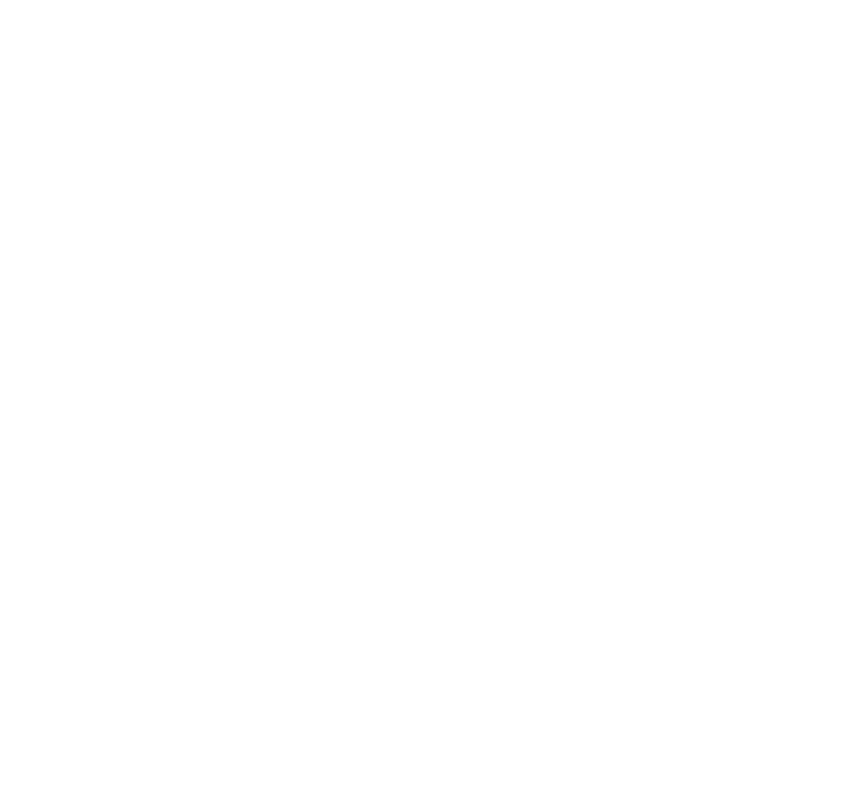
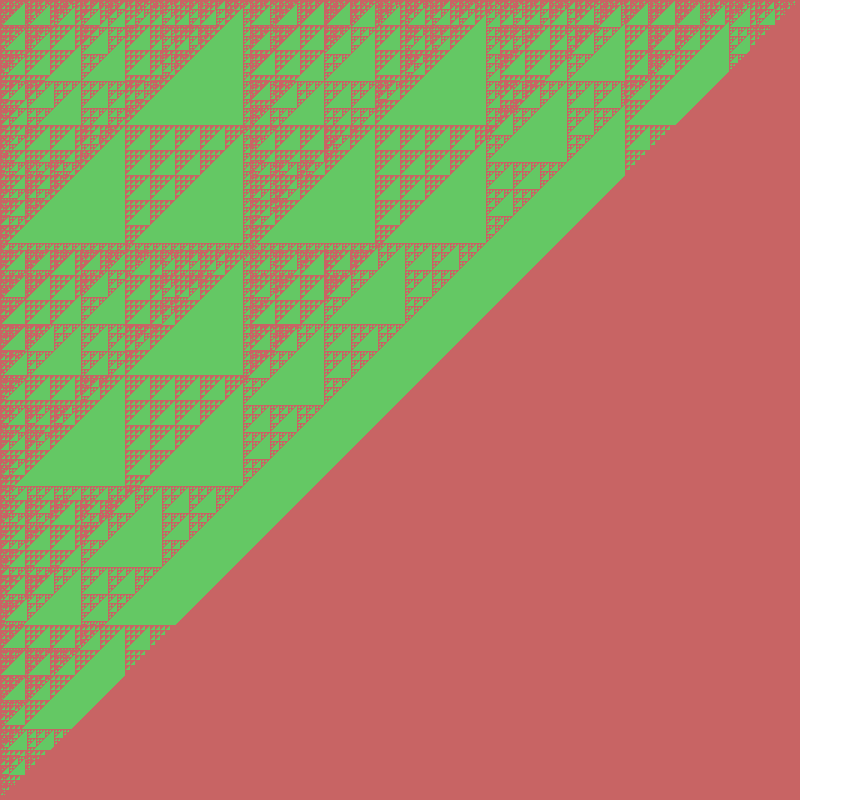
Before and after one commit to achirita/pascals-triangle, a plain HTML site: page index.html in a window 1280 px wide. Shown: the whole page, without its empty margins (0-860 px from the left). Drawn offline with Linux system fonts and the light colour scheme.

Commit message:
Working on binary visualization

```diff
--- /dev/null
+++ b/css/style.css
@@ -0,0 +1,9 @@
+html, body {
+  margin: 0;
+  padding: 0;
+}
+
+canvas {
+  display: block;
+  margin: 0 auto;
+}
--- a/index.html
+++ b/index.html
@@ -1,13 +1,35 @@
 <html>
     <head>
+        <link rel="stylesheet" type="text/css" href="css/style.css">
+
         <script src="js/pascals-triangle.js"></script>
         <script src="js/tin-can.js"></script>
+        <script src="js/binary-visualization.js"></script>
     </head>
     <body>
-        <canvas id="canvas" width="500" height="500"></canvas>
+        <canvas id="canvas"></canvas>
         <script>
-            //console.log(new PascalsTriangle().size(10).mod(1000).generate());
-            var tinCan = new TinCan("canvas").width(300).height(200);
+            var color1 = {
+                red: 200,
+                green: 100,
+                blue: 100,
+                alpha: 255
+            }
+
+            var color2 = {
+                red: 100,
+                green: 200,
+                blue: 100,
+                alpha: 255
+            }
+
+            new BinaryVisualization("canvas")
+                .width(window.innerWidth)
+                .height(window.innerHeight)
+                .backgroundColor(color2)
+                .foregroundColor(color1)
+                .mod(15)
+                .show();
         </script>
     </body>
 </html>
--- /dev/null
+++ b/js/binary-visualization.js
@@ -0,0 +1,48 @@
+function BinaryVisualization(canvasId) {
+    var width;
+    var height;
+    var backgroundColor;
+    var foregroundColor;
+    var mod;
+
+    this.show = function() {
+        var tinCan = new TinCan(canvasId).width(width).height(height).disableImageSmoothing();
+        var size = Math.min(width, height);
+        var pascal = new PascalsTriangle().size(size).mod(mod).generate();
+        for(x = 0; x < size; x++) {
+            for(y = 0; y < size; y++) {
+                if(pascal[x][y] !== 0) {
+                    tinCan.setPixel(x, y, foregroundColor);
+                } else {
+                    tinCan.setPixel(x, y, backgroundColor);
+                }
+            }
+        }
+        tinCan.draw();
+    }
+
+    this.width = function(w) {
+        width = w;
+        return this;
+    };
+
+    this.height = function(h) {
+        height = h;
+        return this;
+    };
+
+    this.backgroundColor = function(bg) {
+        backgroundColor = bg;
+        return this;
+    };
+
+    this.foregroundColor = function(fg) {
+        foregroundColor = fg;
+        return this;
+    };
+
+    this.mod = function(m) {
+        mod = m;
+        return this;
+    };
+}
--- a/js/pascals-triangle.js
+++ b/js/pascals-triangle.js
@@ -1,5 +1,4 @@
 function PascalsTriangle() {
-
     var size;
     var mod;
 
--- a/js/tin-can.js
+++ b/js/tin-can.js
@@ -42,4 +42,16 @@ function TinCan(canvasId) {
         imageData = context.createImageData(width, height);
         return this;
     };
+
+    this.disableImageSmoothing = function() {
+        context.imageSmoothingEnabled = false;
+        return this;
+    };
+
+    this.saveAs = function(fileName) {
+        var anchor = document.createElement("a");
+        anchor.href = canvas.toDataURL();
+        anchor.download = fileName + ".png";
+        anchor.click();
+    }
 }
```
